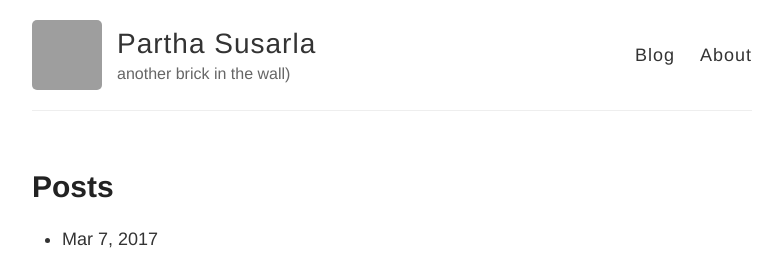
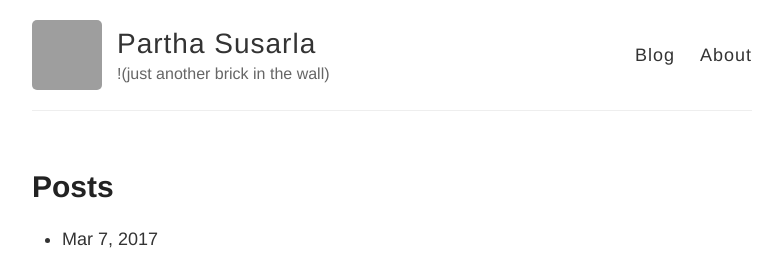
Before and after one commit to ajaysusarla/ajaysusarla.github.io, a Jekyll site: the page built from index.html, in a window 1280 px wide and 900 px high. Shown: the top 257 px of the window, without its empty margins (248-1030 px from the left). Built offline with Jekyll 4.4.1, drawn with Linux system fonts in a browser that asks for light colours; grey boxes are pictures that could not be loaded.

Commit message:
Quote description.

```diff
--- a/_config.yml
+++ b/_config.yml
@@ -1,6 +1,6 @@
 # Site settings
 name: Partha Susarla
-description: !(just another brick in the wall)
+description: "!(just another brick in the wall)"
 avatar: https://avatars4.githubusercontent.com/u/955430?v=4&s=460
 
 footer-links:
```
